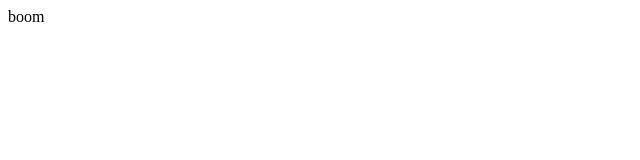
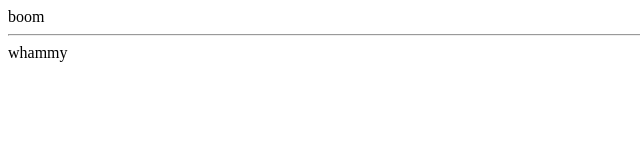
Before and after one commit to b3457m0d3/b3457script, a plain HTML site: page index.html in a window 1280 px wide. Shown: the whole page, without its empty margins (0-640 px from the left). Drawn offline with Linux system fonts and the light colour scheme.

Commit message:
tada
and maybe now?

```diff
--- a/index.html
+++ b/index.html
@@ -1,5 +1,6 @@
 <html>
 	<body>
-		boom
+		boom<hr>
+		whammy
 	</body>
 </html>
```
